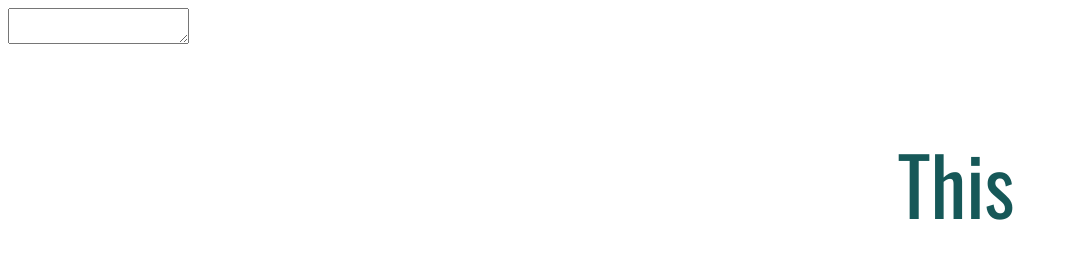
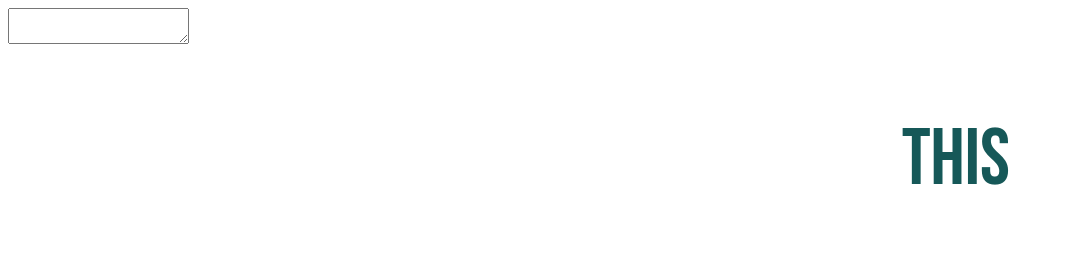
Before and after one commit to remuladgryta/textslidejs, a plain HTML site: page index.html in a window 1280 px wide. Shown: the top 258 px of the page, without its empty margins (0-1068 px from the left). Drawn offline with nearby package versions, Linux system fonts and the light colour scheme.

Commit message:
Switched font to Bebas Neue Bold.

```diff
--- a/textslide.css
+++ b/textslide.css
@@ -1,10 +1,15 @@
+@font-face {
+  font-family: 'bebas-neue-bold';
+  src: local('Bebas Neue Bold'), local('Bebas-Neue-Bold'), url('font/BebasNeue/BebasNeue Bold.otf'), url("font/BebasNeue/TTF's/BebasNeue Bold.ttf");
+}
+
 body {
   background-color: rgba(#00FF0000);
   overflow:hidden;
 }
 
 p {
-  font-family: 'Oswald', sans-serif;
+  font-family: 'bebas-neue-bold', 'Oswald', sans-serif;
   color: #165858;
   font-size: 60pt;
   /*margin-left: -100%;*/
```
Also changed, not shown: font/BebasNeue/BebasNeue Bold.otf (added), font/BebasNeue/BebasNeue Book.otf (added), font/BebasNeue/BebasNeue Light.otf (added), font/BebasNeue/BebasNeue Regular.otf (added), font/BebasNeue/BebasNeue Thin.otf (added), font/BebasNeue/TTF's/BebasNeue Bold.ttf (added), font/BebasNeue/TTF's/BebasNeue Book.ttf (added), font/BebasNeue/TTF's/BebasNeue Light.ttf (added), font/BebasNeue/TTF's/BebasNeue Regular.ttf (added), font/BebasNeue/TTF's/BebasNeue Thin.ttf (added), 1 other file.
